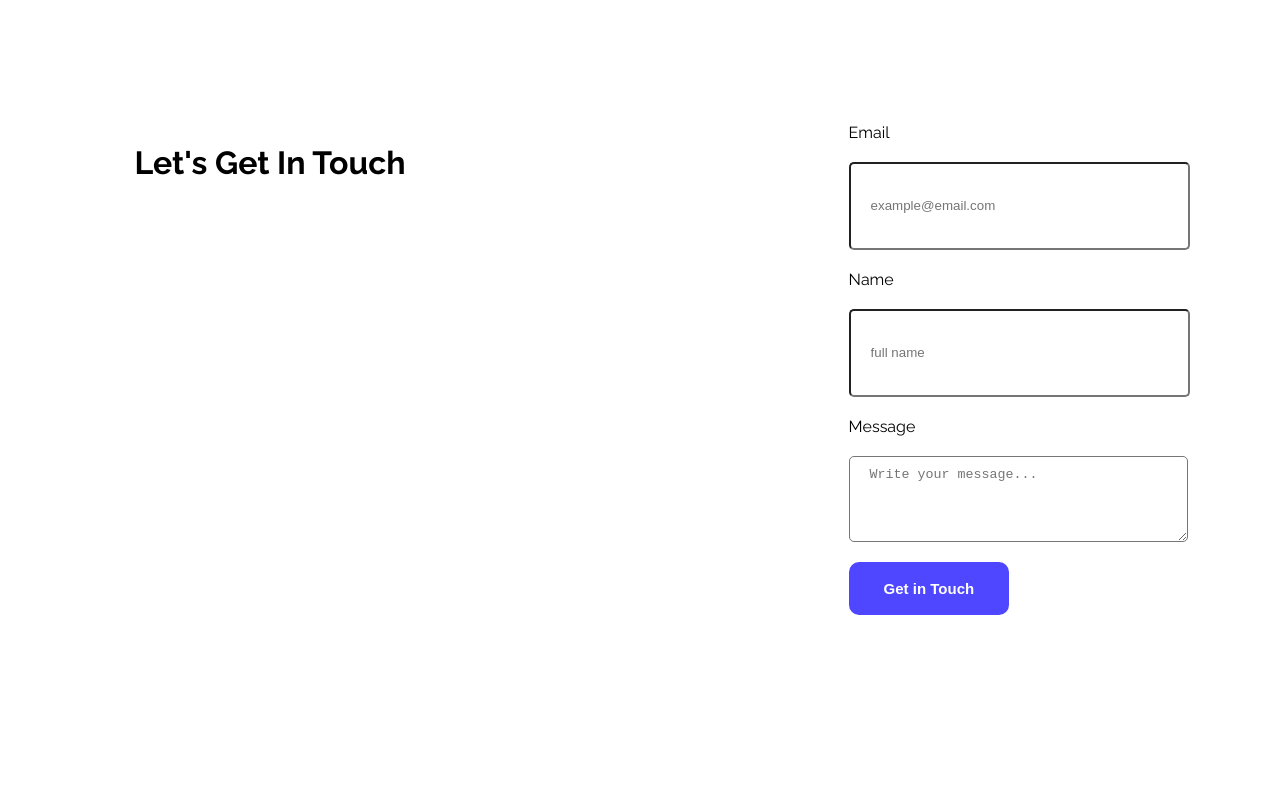
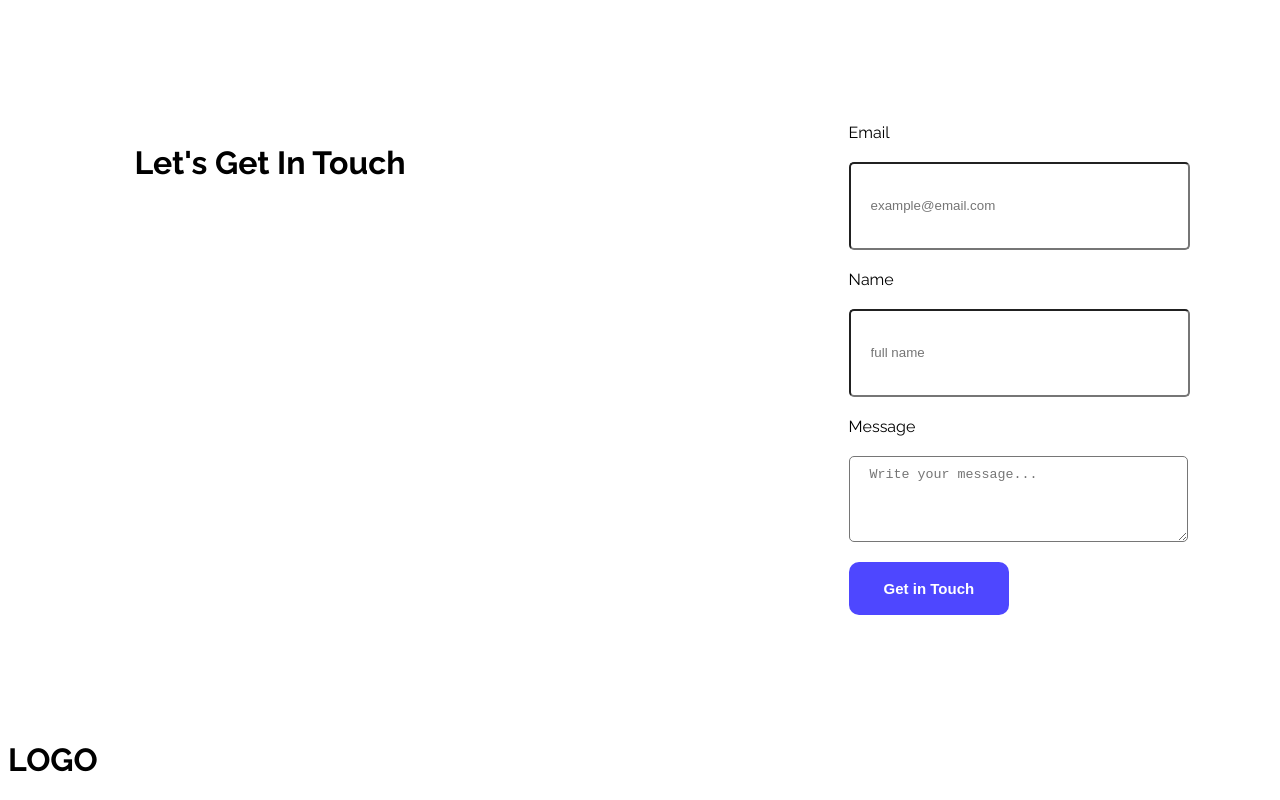
Before and after one commit to MousumiTani/first-assignment-landing-launchpad, a plain HTML site: page index.html in a window 1280 px wide. Shown: the part 1648-2448 px from the top of the page. Before the commit the page ends 2389 px from the top, so only its background shows below. Drawn offline with Linux system fonts and the light colour scheme.

Commit message:
added footer

```diff
--- a/index.html
+++ b/index.html
@@ -68,6 +68,9 @@
     </form>
 </div>
     </main>
+    <footer>
+        <h1>LOGO</h1>
+    </footer>
 
 
 </body>
```
